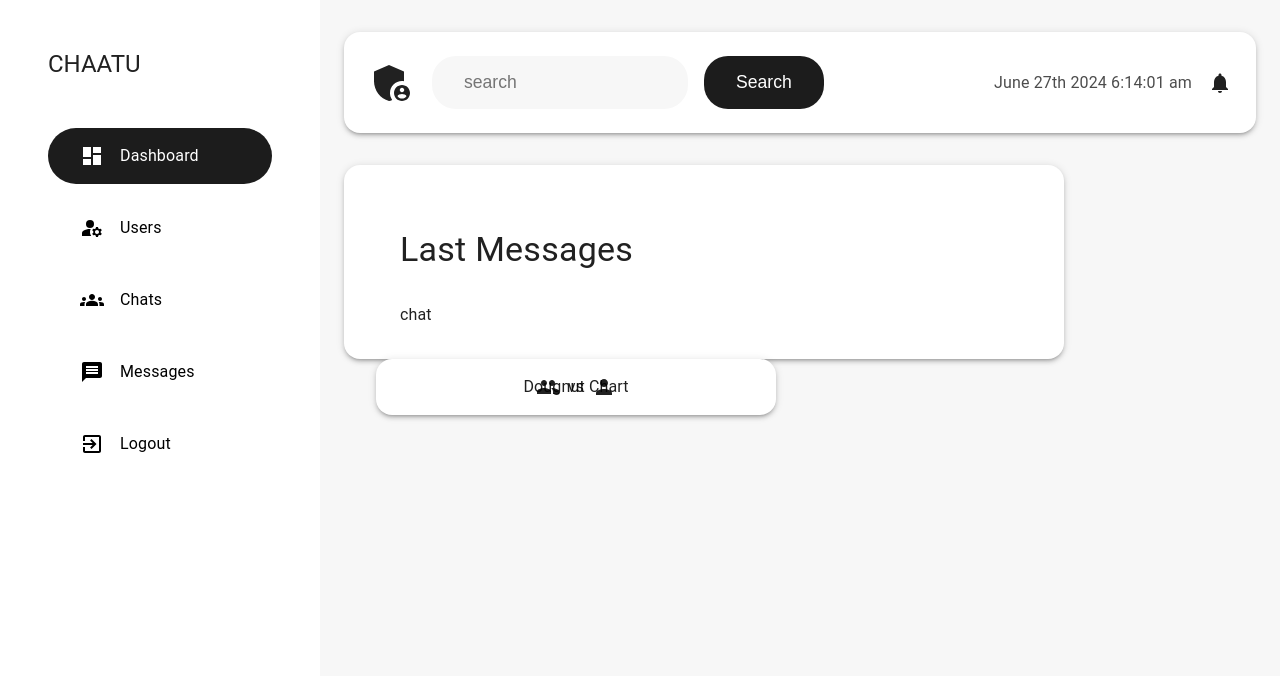
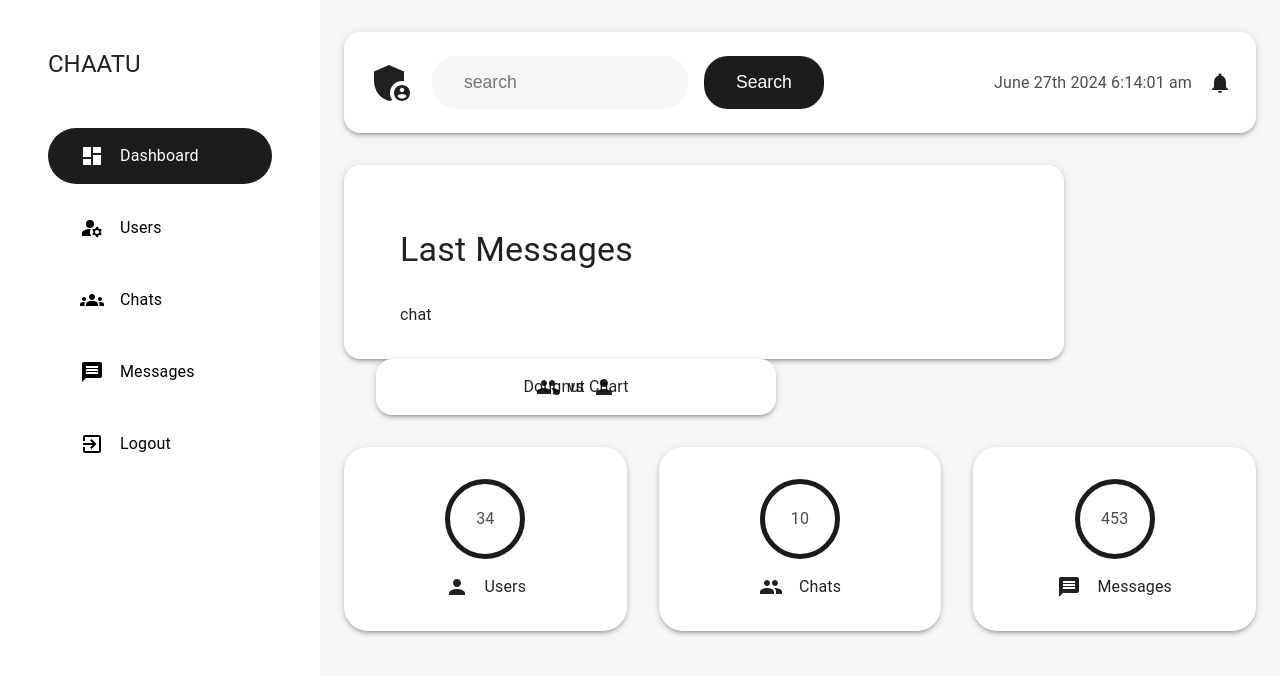
Before and after one commit to sauravkumar1812/Chat_app, a React (Vite) app in the folder client/: page /admin/dashboard in a window 1280 px wide. Shown: the top 676 px of the page. Built offline with nearby package versions, Linux system fonts and the light colour scheme.

Commit message:
normal commit

```diff
--- a/client/src/pages/admin/Dashboard.jsx
+++ b/client/src/pages/admin/Dashboard.jsx
@@ -3,8 +3,11 @@ import AdminLayout from "../../components/layout/AdminLayout";
 import { Box, Container, Paper, Stack, Typography } from "@mui/material";
 import {
   AdminPanelSettings as AdminPanelSettingsIcon,
+
   Group as GroupIcon,
+  Message as MessageIcon,
   Notifications as NotificationsIcon,
+
   Person as PersonIcon,
 } from "@mui/icons-material";
 import moment from "moment";
@@ -12,6 +15,7 @@ import {
   CurveButton,
   SearchField,
 } from "../../components/styles/styledComponents";
+import { matblack } from "../../constants/color";
 
 const Dashboard = () => {
   const Appbar = (
@@ -39,7 +43,18 @@ const Dashboard = () => {
     </Paper>
   );
 
-  const Widgets = <Stack></Stack>;
+  const Widgets = <Stack direction={{
+    xs:"column",
+    sm:"row",
+  }}
+  spacing={"2rem"}
+  justifyContent={"space-between"}
+  alignItems={"center"}
+  margin={"2rem 0"}
+  ><Widget title={"Users"} value={34} Icon={<PersonIcon/>}/>
+  <Widget title={"Chats"} value={10} Icon={<GroupIcon/>}/>
+  <Widget title={"Messages"} value={453}Icon={<MessageIcon/>}/>
+  </Stack>;
   return (
     <AdminLayout>
       <Container component={"main"}>
@@ -93,5 +108,37 @@ const Dashboard = () => {
     </AdminLayout>
   );
 };
+const Widget =({title,value,Icon})=> <Paper
+elevation={3}
+sx={{
+    padding:"2rem",
+    margin:"2rem 0",
+    borderRadius:"1.5rem",
+    width:"20rem"
+}}
+>
 
+    <Stack alignItems={"center"} spacing={"1rem"}>
+        <Typography
+          sx={{
+            color: "rgba(0,0,0,0.7)",
+            borderRadius: "50%",
+            border: `5px solid ${matblack}`,
+            width: "5rem",
+            height: "5rem",
+            display: "flex",
+            justifyContent: "center",
+            alignItems: "center",
+            flexDirection: "column",
+            textAlign: "center"
+        }}
+        >
+            {value}
+            </Typography>
+            <Stack direction={"row"} spacing={"1rem"} alignItems={"center"}>
+                {Icon}
+            <Typography>{title}</Typography>
+            </Stack>
+    </Stack>
+</Paper>
 export default Dashboard;
```
